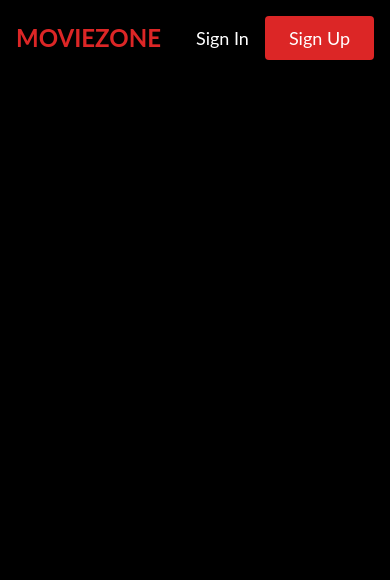
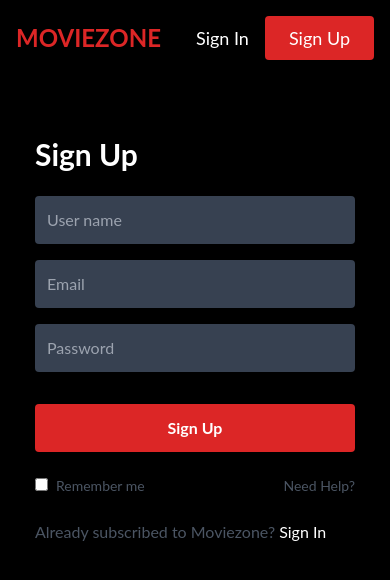
Before and after one commit to bben95/themoviezone, a React (Create React App) app: page /signup in a window 390 px wide. Shown: the top 580 px of the page. Built offline with nearby package versions, Linux system fonts and the light colour scheme; no server answers.

Commit message:
Login and logout completion

```diff
--- a/src/App.js
+++ b/src/App.js
@@ -2,6 +2,9 @@ import Navbar from "./components/Navbar";
 import { Routes ,Route} from "react-router-dom";
 import Home from "./pages/Home";
 import { AuthContextProvider } from "./context/AuthContext";
+import Login from "./pages/Login";
+import Signup from "./pages/Signup";
+import Account from "./pages/Account";
 
 function App() {
   return (
@@ -10,6 +13,10 @@ function App() {
     <Navbar/>
      <Routes>
       <Route path='/' element={<Home/>}/>
+      <Route path='/login' element={<Login/>}/>
+      <Route path='/signup' element={<Signup/>}/>
+      <Route path='/account' element={<Account/>}/>
+
      </Routes>
     </AuthContextProvider>
 
--- a/src/components/Navbar.jsx
+++ b/src/components/Navbar.jsx
@@ -1,13 +1,22 @@
 import React from 'react'
 import { motion } from 'framer-motion'
+import { Link } from 'react-router-dom'
 
 const Navbar = () => {
   return (
     <div className='w-full flex items-center justify-between p-4 z-[100] absolute'>
-        <h1 className='text-red-600 text-2xl md:text-4xl  font-bold cursor-pointer'>MOVIEZONE</h1>
+      <Link to='/'>
+      <h1 className='text-red-600 text-2xl md:text-4xl  font-bold cursor-pointer'>MOVIEZONE</h1>
+      </Link>
+
         <div>
-            <button className='text-white pr-4  text-lg'>Sign In</button>
-            <motion.button whileTap={{scale:0.75}} className='bg-red-600 px-6 py-2 rounded cursor-pointer text-lg text-white focus:'>Sign Up</motion.button>
+          <Link to='/login'>
+          <button className='text-white pr-4  text-lg'>Sign In</button>
+          </Link>
+          <Link to='/signup'>
+          <motion.button whileTap={{scale:0.75}} className='bg-red-600 px-6 py-2 rounded cursor-pointer text-lg text-white focus:'>Sign Up</motion.button>
+          </Link>
+
         </div>
 
     </div>
--- a/src/context/AuthContext.js
+++ b/src/context/AuthContext.js
@@ -4,15 +4,15 @@ import {
     createUserWithEmailAndPassword,
     signInWithEmailAndPassword,
     signOut,
-    onAuthStateChanged
+    onAuthStateChanged,updateProfile
 } from 'firebase/auth'
 
 const AuthContext=createContext();
 export function AuthContextProvider({children}){
 const [user,setUser]=useState({});
 
-function signUp(email,password){
-    return createUserWithEmailAndPassword(auth,email,password);
+async function  signUp(name,email,password){
+    return createUserWithEmailAndPassword(auth,email,password).then(()=>{updateProfile(auth.currentUser,{displayName:name})});
 }
 function logIn(email,password){
     return signInWithEmailAndPassword(auth,email,password);
--- /dev/null
+++ b/src/pages/Account.jsx
@@ -0,0 +1,9 @@
+import React from 'react'
+
+const Account = () => {
+  return (
+    <div>Account</div>
+  )
+}
+
+export default Account
--- /dev/null
+++ b/src/pages/Login.jsx
@@ -0,0 +1,35 @@
+import React, { useState } from 'react'
+import { Link } from 'react-router-dom'
+
+const Login = () => {
+
+  return (
+    <>
+    <div className='w-full h-screen'>
+      <img
+      className='hidden md:block absolute w-full h-full object-cover'
+      src="https://assets.nflxext.com/ffe/siteui/vlv3/3d6cf7c4-ad17-457a-b6cf-ea952926ba74/54a0de92-feb4-4891-8cb3-00a794ec89f6/IN-en-20230206-popsignuptwoweeks-perspective_alpha_website_medium.jpg" alt="/" />
+      <div className='bg-black/60 fixed top-0 w-full h-screen'></div>
+      <div className='fixed w-full px-3 py-20 z-50'>
+        <div className='max-w-[400px] h-[500px] mx-auto bg-black/75 text-white'>
+          <div className='max-w-[320px] mx-auto py-14'>
+            <h1 className='text-3xl font-bold '>Sign In</h1>
+            <form className='w-full flex flex-col py-4' >
+               <input className='p-3 my-2 bg-gray-700 rounded' type="email" placeholder='Email' autoComplete='email'  />
+                <input className='p-3 my-2 bg-gray-700 rounded' type="password" placeholder='Password'  autoComplete='current-password'  />
+                <button className='bg-red-600 py-3 my-4 rounded font-bold'>Sign In</button>
+                <div className='flex justify-between items-center text-sm text-gray-600'>
+                  <p> <input type="checkbox"className='mr-2' />Remember me</p>
+                  <p>Need Help?</p>
+                </div>
+                <p className='py-6 '> <span className='text-gray-600'>New to Moviezone?</span> <Link to='/signup'>Sign Up</Link>  </p>
+            </form>
+          </div>
+        </div>
+      </div>
+    </div>
+    </>
+  )
+}
+
+export default Login
--- /dev/null
+++ b/src/pages/Signup.jsx
@@ -0,0 +1,53 @@
+import React from 'react'
+import { Link } from 'react-router-dom'
+import { UserAuth } from '../context/AuthContext'
+import { useState } from 'react'
+import { motion } from 'framer-motion'
+
+const Signup = () => {
+  const [email,setEmail]=useState('')
+  const [password,setPassword]=useState('')
+  const [name,setName]=useState('')
+  const{user,signUp}=UserAuth();
+  const handleSubmit=async (e)=>{
+    e.preventDefault()
+    try {
+      await signUp(name,email,password)
+      console.log(user);
+    } catch (error) {
+      console.log(error)
+    }
+
+  }
+  return (
+    <>
+    <div className='w-full h-screen'>
+      <img
+      className='hidden md:block absolute w-full h-full object-cover'
+      src="https://assets.nflxext.com/ffe/siteui/vlv3/3d6cf7c4-ad17-457a-b6cf-ea952926ba74/54a0de92-feb4-4891-8cb3-00a794ec89f6/IN-en-20230206-popsignuptwoweeks-perspective_alpha_website_medium.jpg" alt="/" />
+      <div className='bg-black/60 fixed top-0 w-full h-screen'></div>
+      <div className='fixed w-full px-3 py-20 z-50'>
+        <div className='max-w-[400px] h-[500px] mx-auto bg-black/75 text-white'>
+          <div className='max-w-[320px] mx-auto py-14'>
+            <h1 className='text-3xl font-bold '>Sign Up</h1>
+            <form className='w-full flex flex-col py-4' onSubmit={handleSubmit} >
+            <input className='p-3 my-2 bg-gray-700 rounded' type="text" placeholder='User name' autoComplete='user-name' onChange={(e)=>{setName(e.target.value)}} />
+               <input className='p-3 my-2 bg-gray-700 rounded' type="email" placeholder='Email' autoComplete='email' onChange={(e)=>{setEmail(e.target.value)}} />
+                <input className='p-3 my-2 bg-gray-700 rounded' type="password" placeholder='Password'  autoComplete='current-password' onChange={(e)=>{setPassword(e.target.value)}}/>
+                <motion.button whileTap={{scale:0.6}} className='bg-red-600 py-3 my-6 rounded font-bold'>Sign Up</motion.button>
+                <div className='flex justify-between items-center text-sm text-gray-600'>
+                  <p> <input type="checkbox"className='mr-2' />Remember me</p>
+                  <p>Need Help?</p>
+                </div>
+                <p className='py-6 '> <span className='text-gray-600'>Already subscribed to Moviezone?</span> <Link to='/login'>Sign In</Link>  </p>
+            </form>
+          </div>
+        </div>
+      </div>
+    </div>
+    </>
+
+  )
+}
+
+export default Signup
```
